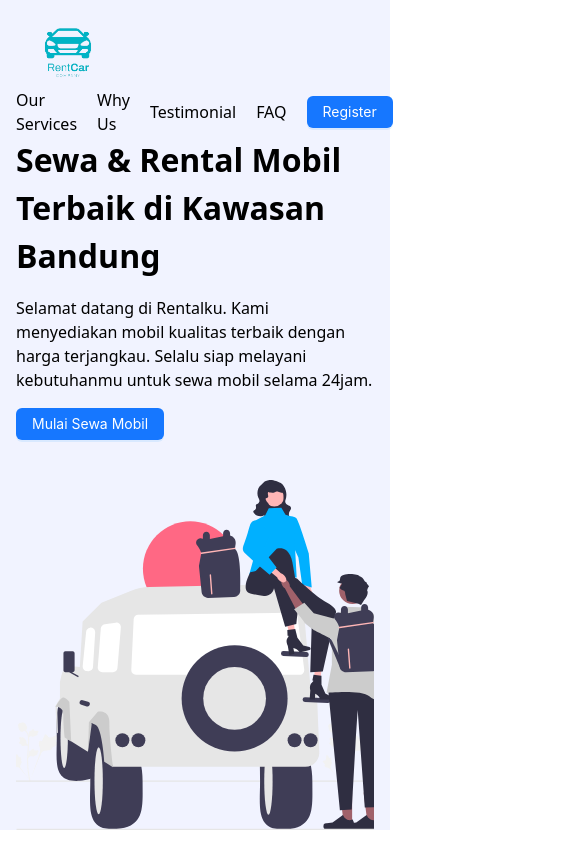
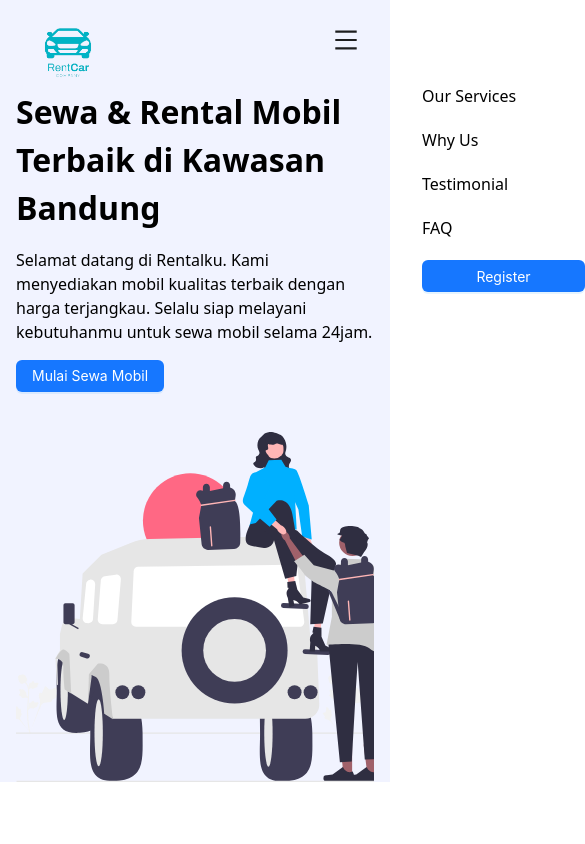
Before and after one commit to mirfanwebdev/rentalku, a React (Vite) app: page / in a window 390 px wide. Shown: the top 844 px of the page, 585 px wide, since content can reach past the window. Built offline with nearby package versions, Linux system fonts and the light colour scheme.

Commit message:
add: hamburger menu for mobile screen

```diff
--- a/src/component/Header.tsx
+++ b/src/component/Header.tsx
@@ -1,16 +1,18 @@
-import { Flex } from "antd";
+import { Flex, Grid } from "antd";
 import Navbar from "./Navbar";
-import './Header.scss'
+import './Header.scss';
+const { useBreakpoint } = Grid
 
 interface HeaderProps {
     children?: JSX.Element
 }
 
 const Header = ({ children }: HeaderProps) => {
+    const screens = useBreakpoint();
     return (
         <>
             <header>
-                <Flex justify="space-between" align="center" wrap >
+                <Flex justify="space-between" align={screens.xs ? 'flex-start' : 'center'} wrap >
                     <Navbar />
                 </Flex>
                 {children && <div>{children}</div>}
--- a/src/component/Navbar.tsx
+++ b/src/component/Navbar.tsx
@@ -1,17 +1,57 @@
-import { Button, Flex } from "antd";
+import { Button, Flex, Grid } from "antd";
 import { MENU_LIST } from "../lib/constant";
 import { sectionHref } from "../utils/section";
 import Logo from "./Logo";
+import { CloseOutlined, MenuOutlined } from "@ant-design/icons";
+import { useState } from "react";
+const { useBreakpoint } = Grid;
+
+interface MobileMenuProps {
+    handleMenu: () => void
+}
+
+const MobileMenu = ({ handleMenu }: MobileMenuProps) => {
+    return (
+        <div id="mobile-menu" style={{ backgroundColor: '#fff', width: '100vw', height: '100vh', position: 'absolute', top: '0', right: '-100%', padding: '2rem', zIndex: '2', transition: 'right 0.5s ease-in-out' }}>
+            <Flex vertical justify="flex-end" gap={'1.25rem'}>
+                <Button type="text" onClick={handleMenu} style={{ alignSelf: 'flex-end' }}>
+                    <CloseOutlined style={{ fontSize: '1.5rem' }} />
+                </Button>
+                <Flex vertical gap={'1.25rem'}>
+                    {MENU_LIST.map((item) => <a key={item} href={(sectionHref(item))}>{item}</a>)}
+                    <Button type="primary" style={{ width: '50%' }}>Register</Button>
+                </Flex>
+            </Flex>
+        </div>
+    )
+}
 
 const Navbar = () => {
+    const [menu, setMenu] = useState(false);
+    const screens = useBreakpoint();
+
+    const handleMenu = () => {
+        const mobileMenu = document.getElementById('mobile-menu');
+        if (mobileMenu) {
+            mobileMenu.style.right = menu ? '0' : '-100%';
+        }
+        setMenu(!menu)
+    }
 
     return (
         <>
+            {screens.xs && <MobileMenu handleMenu={handleMenu} />}
             <Logo />
-            <Flex gap={'1.25rem'} align="center">
-                {MENU_LIST.map((item) => <a key={item} href={(sectionHref(item))}>{item}</a>)}
-                <Button type="primary">Register</Button>
-            </Flex>
+            {screens.xs ?
+                (<Button type="text" onClick={handleMenu}>
+                    <MenuOutlined style={{ fontSize: '1.5rem' }} />
+                </Button>)
+                :
+                (<Flex gap={'1.25rem'} align="center">
+                    {MENU_LIST.map((item) => <a key={item} href={(sectionHref(item))}>{item}</a>)}
+                    <Button type="primary">Register</Button>
+                </Flex>)
+            }
         </>
     )
 }
```
